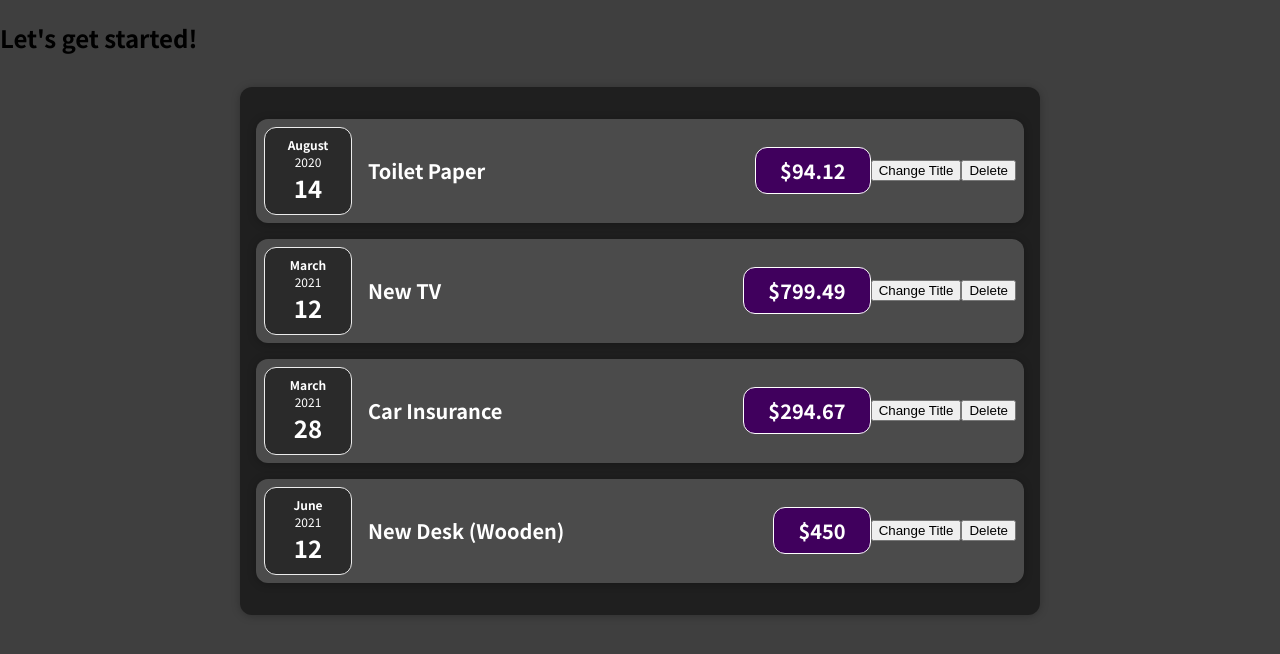
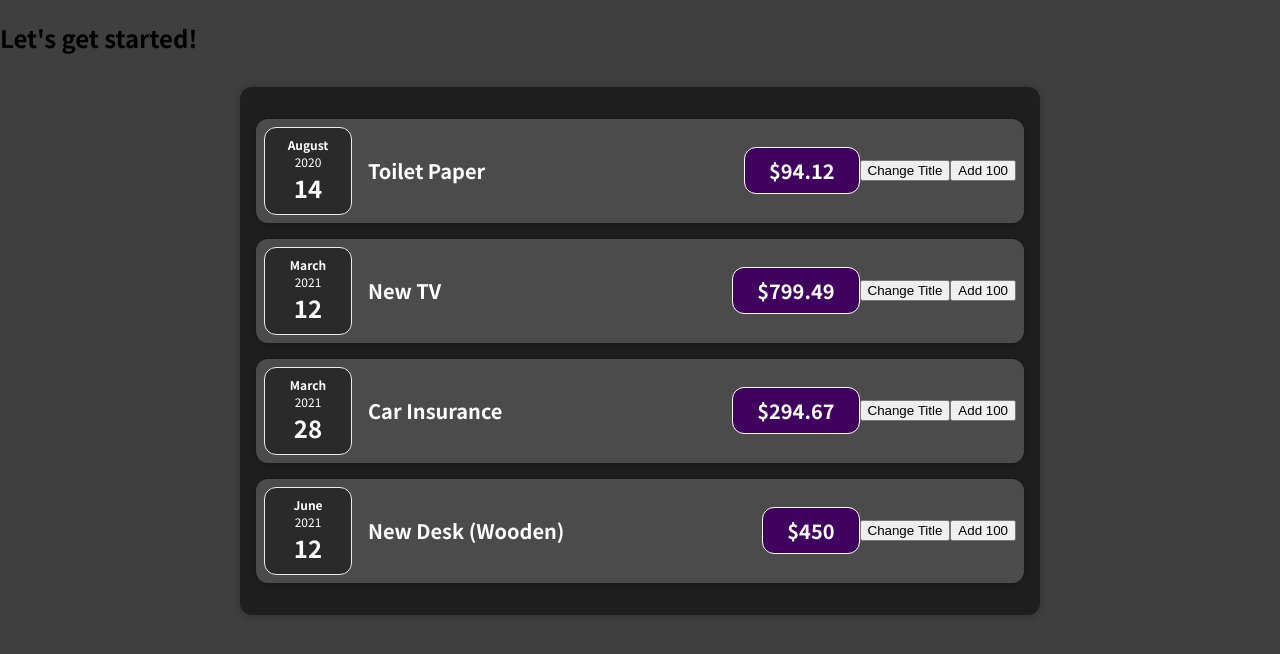
Before and after one commit to SandeepKarukayil/KickstartingREact, a React (Create React App) app: page / in a window 1280 px wide. Shown: the top 654 px of the page. Built offline with nearby package versions, Linux system fonts and the light colour scheme.

Commit message:
task 2 changes amount to 100$

```diff
--- a/src/components/Expenses/ExpenseItem.js
+++ b/src/components/Expenses/ExpenseItem.js
@@ -1,25 +1,36 @@
-import React from 'react';
+import React, { useState } from 'react';
 
 import Card from '../UI/Card';
 import ExpenseDate from './ExpenseDate';
 import './ExpenseItem.css';
 
 const ExpenseItem = (props) => {
+  const [title, setTitle] = useState(props.title);
+
+  const [amount, setAmount] = useState(props.amount);
+
+  const hundredHandler = () => {
+    setAmount(100);
+    console.log(amount);
+  };
+
   const clickHandler = () => {
-    console.log('Clicked!!!!');
+    setTitle('updated');
+    console.log(title);
   };
-  const deleteHandler = () => {
-    console.log('deleted');
-  };
+  // const deleteHandler = () => {
+  //   console.log('deleted');
+  // };
   return (
     <Card className="expense-item">
       <ExpenseDate date={props.date} />
       <div className="expense-item__description">
-        <h2>{props.title}</h2>
-        <div className="expense-item__price">${props.amount}</div>
+        <h2>{title}</h2>
+        <div className="expense-item__price">${amount}</div>
       </div>
       <button onClick={clickHandler}>Change Title</button>
-      <button onClick={deleteHandler}> Delete</button>
+      <button onClick={hundredHandler}>Add 100</button>
+      {/* <button onClick={deleteHandler}> Delete</button> */}
     </Card>
   );
 };
```
